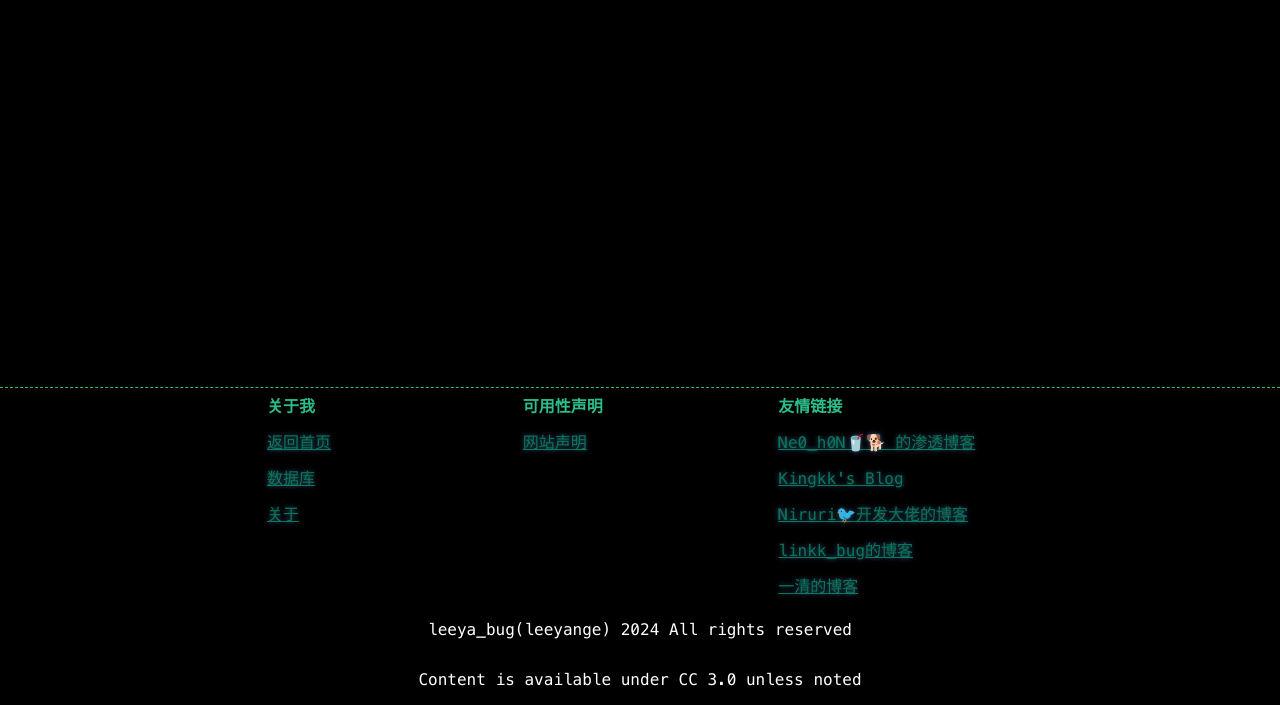
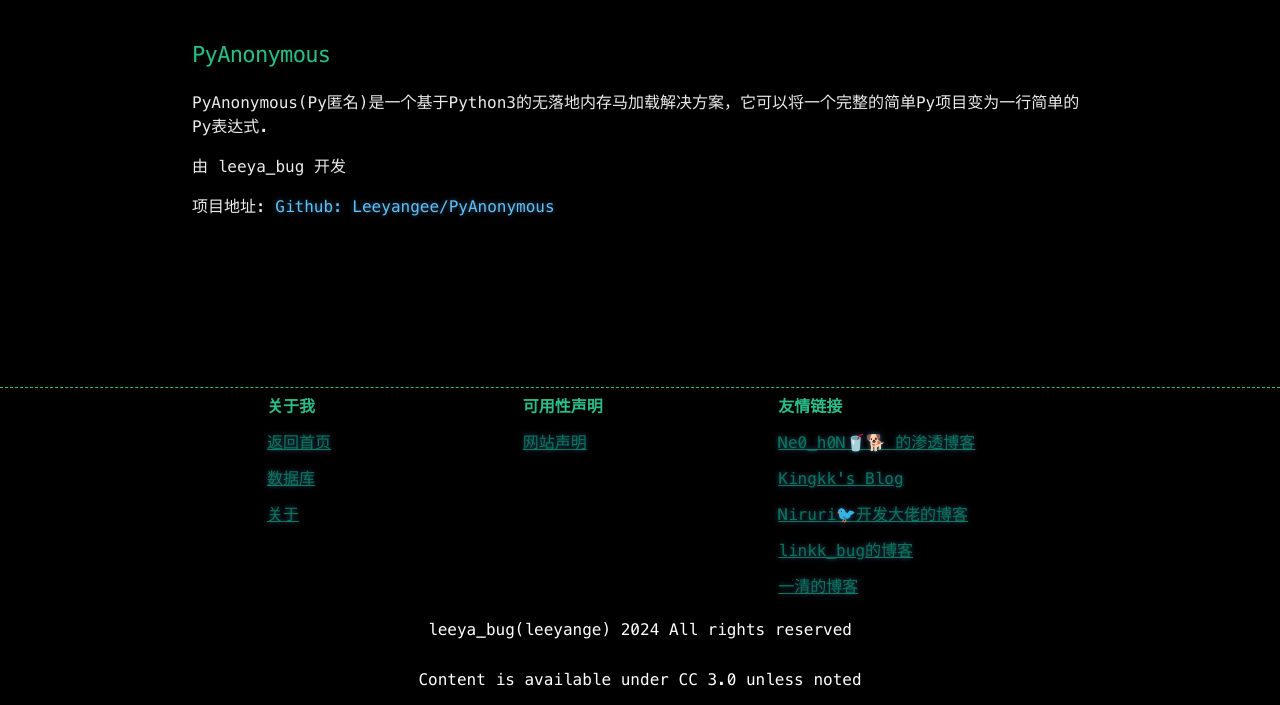
Before and after one commit to Leeyangee/leeyangee.github.io, a Jekyll site: the page built from opensource.md, in a window 1280 px wide. Shown: the part 463-1168 px from the top of the page. Built offline with Jekyll 4.4.1, drawn with Linux system fonts in a browser that asks for light colours; some web fonts are replaced.

Commit message:
Update opensource.md

```diff
--- a/opensource.md
+++ b/opensource.md
@@ -2,3 +2,11 @@
 layout: page
 title: 开源工作
 ---
+
+## [](#header-3)PyAnonymous
+
+PyAnonymous(Py匿名)是一个基于Python3的无落地内存马加载解决方案，它可以将一个完整的简单Py项目变为一行简单的Py表达式.
+
+由 leeya_bug 开发
+
+项目地址: <a href="https://github.com/Leeyangee/PyAnonymous">Github: Leeyangee/PyAnonymous</a>
```
